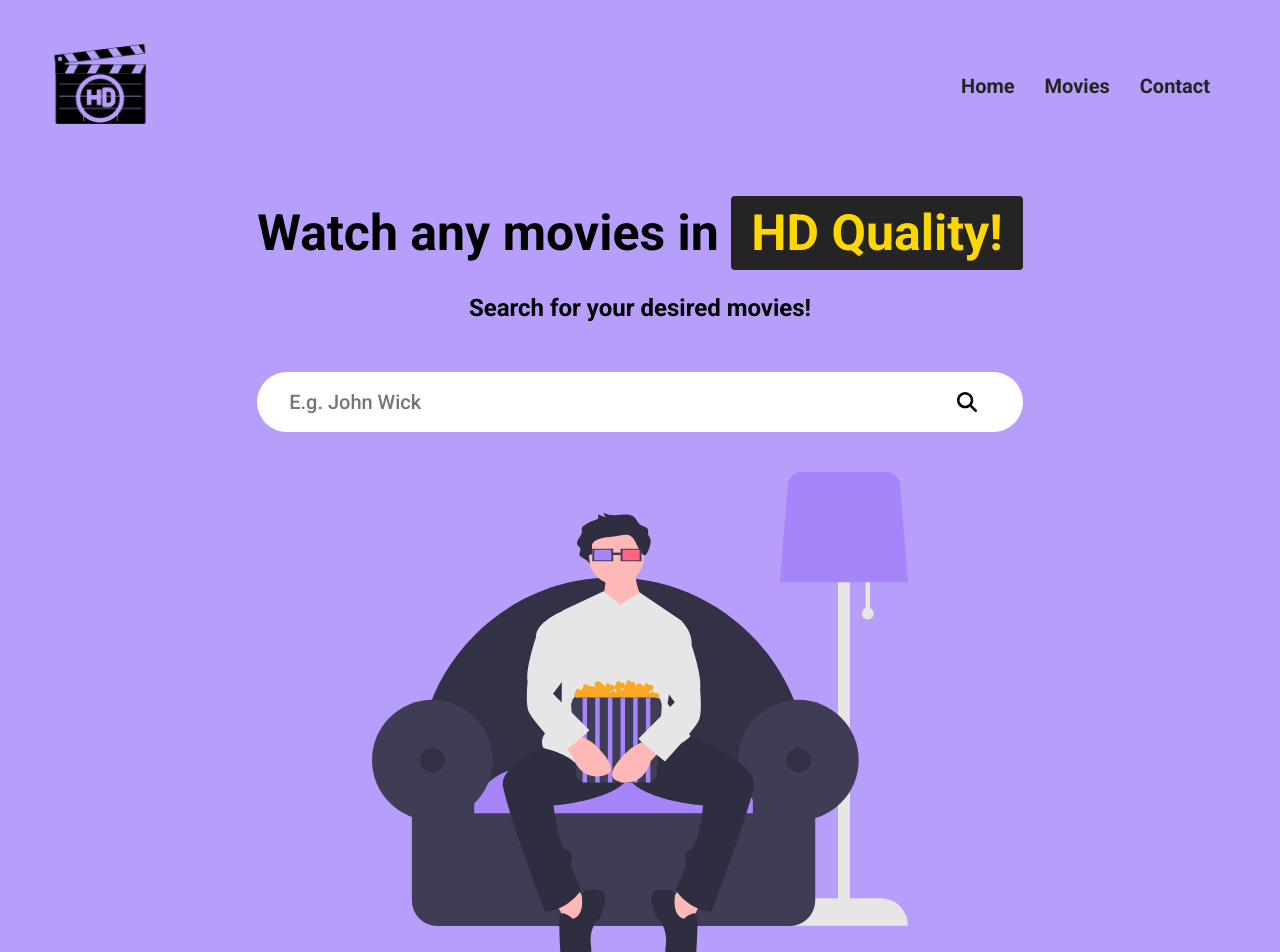
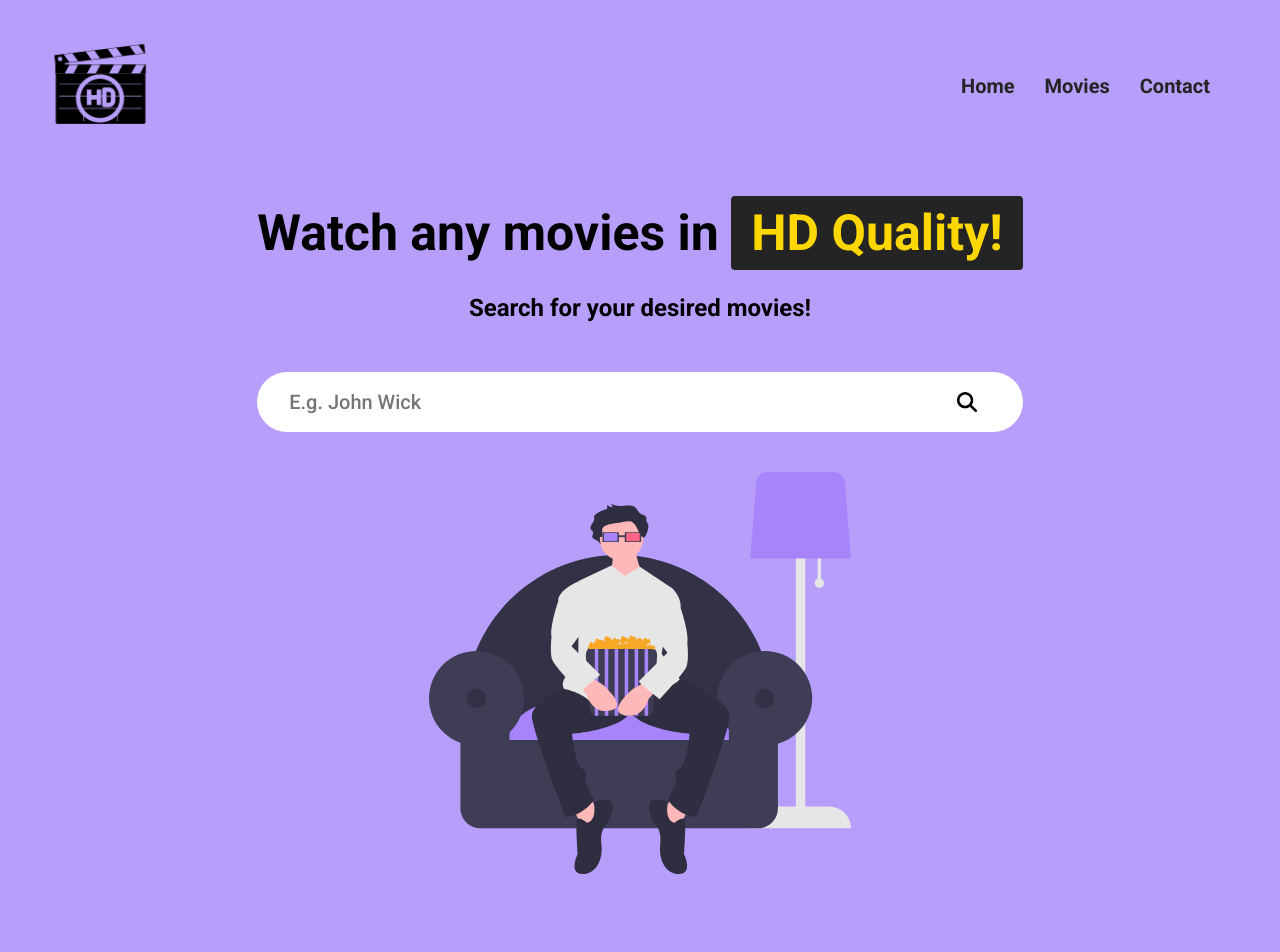
Before and after one commit to syedhariz1995/final-project-react, a React (Create React App) app: page / in a window 1280 px wide. Shown: the top 952 px of the page. After the commit the page ends 906 px from the top, so only its background shows below. Built offline with nearby package versions, Linux system fonts and the light colour scheme.

Commit message:
Fixed Nav Link for Logo

```diff
--- a/src/component/Nav.jsx
+++ b/src/component/Nav.jsx
@@ -6,7 +6,7 @@ import Movies from '../page/Movies'
 const Nav = () => {
   return (
     <nav>
-      <a href="/"><img className='logo__img' src={movieLogo} alt="" /></a>
+      <Link to="/"><img className='logo__img' src={movieLogo} alt="" /></Link>
       <ul className="nav__links">
         <li><Link className="nav__link nav__home" to="/">Home</Link></li>
         <li><Link className="nav__link" to="/movies">Movies</Link></li>
--- a/src/index.css
+++ b/src/index.css
@@ -141,7 +141,7 @@ figure{
 }
 
 .header__img{
-  width: 70%;
+  width: 55%;
 }
 
 
--- a/src/page/Movies.jsx
+++ b/src/page/Movies.jsx
@@ -79,9 +79,9 @@ const Movies = () => {
 
         <div className="movies">
           {loading ? (
-            new Array(10).fill(0).map((_, movies) => (
+            new Array(9).fill(0).map((_, index) => (
               <>
-                <div className="movie" key={movies}>
+                <div className="movie" key={index}>
                   <figure className="movie__img--wrapper">
                     <img className="movie__img--skeleton" />
                   </figure>
```
